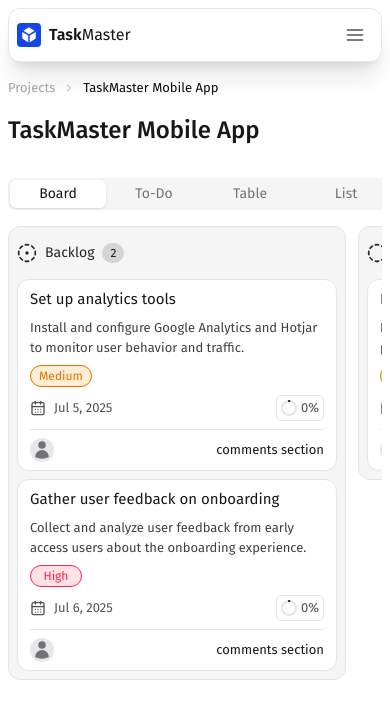
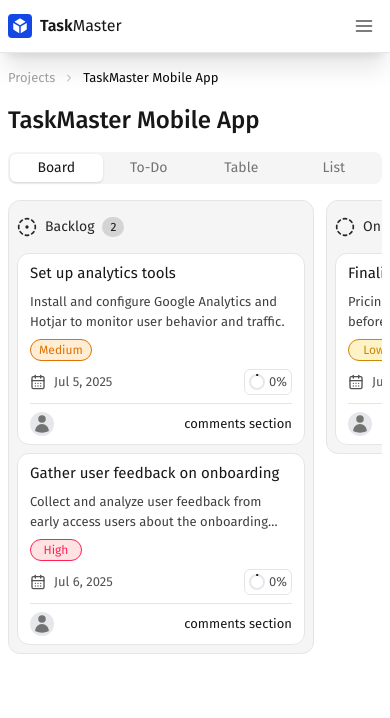
Before and after one commit to alexsantosquispe/taskmaster, a React (Vite) app: page / in a window 390 px wide. Shown: the top 718 px of the page. Built offline with nearby package versions, Linux system fonts and the light colour scheme.

Commit message:
responsive ui modified

```diff
--- a/src/App.tsx
+++ b/src/App.tsx
@@ -4,7 +4,7 @@ import { Detail } from './components/organisms/Detail/Detail';
 function App() {
   return (
     <div className="text-primary flex min-h-screen flex-col bg-white dark:bg-black dark:text-white">
-      <main className="flex h-screen w-full flex-col gap-2 p-2 md:flex-row">
+      <main className="flex h-screen w-full flex-col gap-2 md:flex-row md:p-2">
         <SideBarMenu />
         <Detail />
       </main>
--- a/src/components/atoms/TabBar/TabBar.tsx
+++ b/src/components/atoms/TabBar/TabBar.tsx
@@ -14,7 +14,7 @@ const TabBar = ({ tabs, className }: TabBarProps) => {
   return (
     <div
       className={twMerge(
-        'flex w-fit rounded-lg bg-neutral-100 p-0.5 text-sm dark:bg-neutral-800',
+        'flex w-full rounded-lg bg-neutral-100 p-0.5 text-sm md:w-fit dark:bg-neutral-800',
         className
       )}
     >
--- a/src/components/atoms/TabBar/components/TabBarItem.tsx
+++ b/src/components/atoms/TabBar/components/TabBarItem.tsx
@@ -19,7 +19,7 @@ export const TabBarItem = ({
     <button
       key={tabItem.id}
       className={twMerge(
-        'flex h-7 w-24 items-center justify-center gap-1 rounded-md text-neutral-500 transition-colors duration-150 ease-in-out hover:cursor-pointer dark:text-white/70',
+        'flex h-7 w-full items-center justify-center gap-1 rounded-md px-4 text-neutral-500 transition-colors duration-150 ease-in-out hover:cursor-pointer md:w-24 dark:text-white/70',
         cn({
           'dark:bg-primary text-primary bg-white shadow dark:text-white':
             isSelected
--- a/src/components/molecules/SideBarMenu/SideBarMenu.tsx
+++ b/src/components/molecules/SideBarMenu/SideBarMenu.tsx
@@ -81,10 +81,10 @@ export const SideBarMenu = () => {
   return (
     <section
       className={twMerge(
-        'dark:bg-primary flex flex-col rounded-xl border border-gray-200 bg-white shadow-xl transition-all duration-300 ease-in-out dark:border-white/15',
+        'dark:bg-primary fixed flex flex-col border-b border-gray-200 bg-white shadow-xl transition-all duration-300 ease-in-out md:relative md:rounded-xl md:border dark:border-white/15',
         cn({
-          'md:w-14': isCollapsed,
-          'md:w-[20rem]': !isCollapsed
+          'w-full md:w-14': isCollapsed,
+          'w-full md:w-[20rem]': !isCollapsed
         })
       )}
     >
--- a/src/components/molecules/StatusColumn/StatusColumn.tsx
+++ b/src/components/molecules/StatusColumn/StatusColumn.tsx
@@ -23,7 +23,7 @@ export const StatusColumn = ({ title, icon, tasks }: StatusColumnProps) => {
         </div>
       </div>
 
-      <div className="flex w-80 flex-col gap-2 md:w-full md:overflow-auto">
+      <div className="flex w-72 flex-col gap-2 md:w-full md:overflow-auto">
         {tasks.map((task) => (
           <TaskItemCard key={task.id} {...task} />
         ))}
--- a/src/components/organisms/Detail/Detail.tsx
+++ b/src/components/organisms/Detail/Detail.tsx
@@ -51,7 +51,7 @@ const TABS = [
 
 export const Detail = () => {
   return (
-    <section className="flex max-h-screen w-full flex-col gap-6 py-2 md:px-4 md:pt-4 md:pb-0">
+    <section className="mt-[3.25rem] flex h-[calc(100vh-3.25rem)] w-full flex-col gap-2 p-2 pt-4 md:mt-0 md:h-full md:gap-6 md:px-4 md:pt-4 md:pb-0">
       <div className="flex flex-col gap-2">
         <Breadcrumb items={BREADCRUMBS} />
         <h2 className="text-2xl leading-12 font-medium">
```
